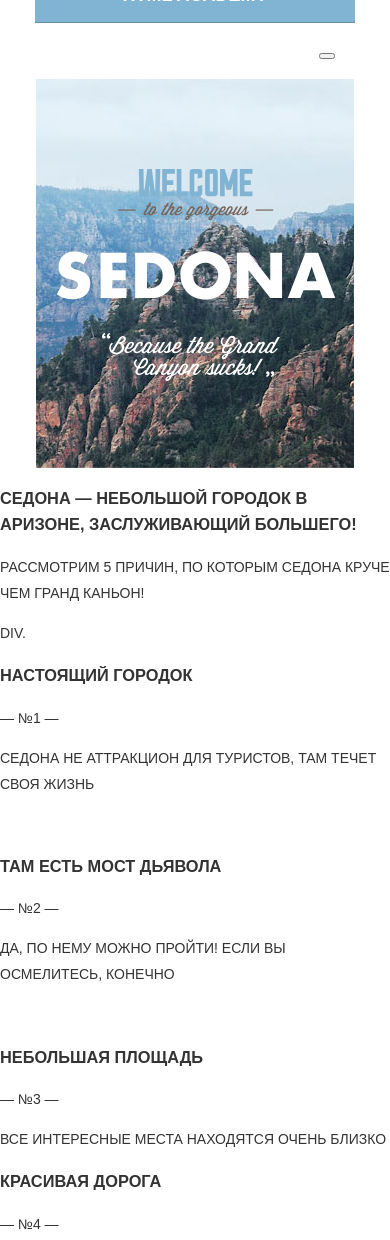
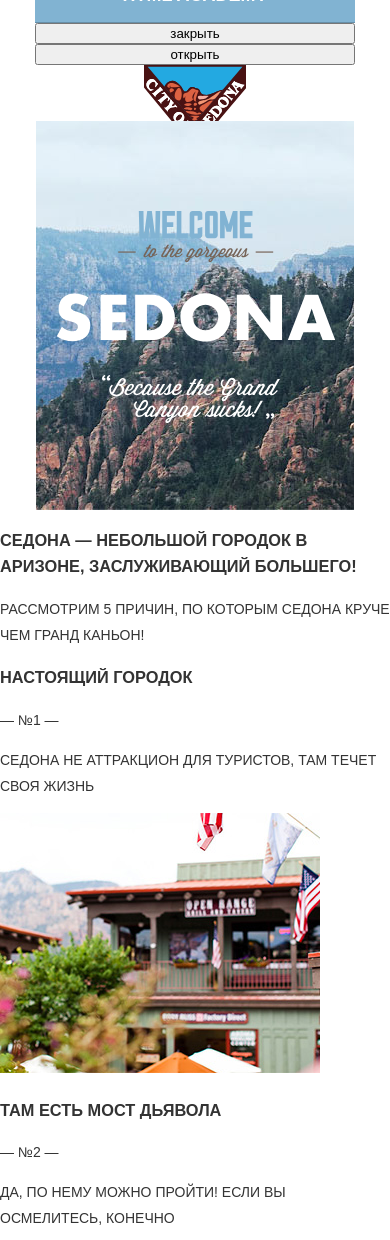
Before and after one commit to mitizh/sedona-adaptive, a website: page index.html in a window 390 px wide. Shown: the part 200-1440 px from the top of the page. Drawn offline with nearby package versions, Linux system fonts and the light colour scheme; files that its build step writes are made by us from their sources.

Commit message:
rewrite html
rewrite blocks nav, intro

```diff
--- a/index.html
+++ b/index.html
@@ -7,39 +7,46 @@
 	<link rel="stylesheet" href="css/style.css">
 </head>
 <body>
+	<div class="page-wrapper">
 		<header class="page-header">
 			<nav class="nav">
 				<ul class="nav__list">
 					<li class="nav__item"><a href="#" class="nav__link nav__link--no-border">главная</a></li>
 					<li class="nav__item"><a href="#" class="nav__link">фото и видео</a></li>
-				<li class="nav__item"><a class="nav__link nav__link--white"></a></li>
+					<li class="nav__item">
+						<a class="nav__link nav__link--white">
+							<picture class="nav__logo">
+								<source media="(min-width: 1200px)" srcset="img/logo-sedona-desktop.svg">
+         				<source media="(min-width: 768px)" srcset="img/logo-sedona-tablet.svg">
+								<img src="img/logo-sedona-mobile.svg" alt="logotype sedona">
+							</picture>
+						</a>
+					</li>
 					<li class="nav__item"><a href="#" class="nav__link">форма отзыва</a></li>
 					<li class="nav__item"><a href="#" class="nav__link">html academy</a></li>
-				<button class="close-menu">закрыть</button>
-				<button class="open-menu">открыть</button>
+					<button class="nav__close-menu">закрыть</button>
+					<button class="nav__open-menu">открыть</button>
 				</ul>
 			</nav>
+			<div class="intro">
+				<img class="intro__slogan" src="img/text-sedona-index.svg" alt="welcome to the gorgeous sedona, 'because grand canyon sucks'">
+			</div>
 		</header>
 		<main>
-		<section class="intro">
-			<img class="intro__slogan" src="img/text-sedona-index.svg" width="280" height="212" alt="welcome to the gorgeous sedona, 'because grand canyon sucks'">
-		</section>
-
 			<section class="reasons">
 				<div class="reasons__descr">
-				<h3 class="reasons__title">седона — небольшой
+					<h3 class="reasons__title reasons__title--big-margin">седона — небольшой
 					городок в аризоне, заслуживающий большего!</h3>
 					<p class="reasons__content">рассмотрим 5 причин, по которым седона круче чем гранд каньон!</p>
 				</div>
-			div.
-			<div class="reasons__item">
-				<h3 class="reasons__title">настоящий городок</h3>
+				<div class="reasons__item reasons__item--bg-blue reasons__item--text-white">
+					<h3 class="reasons__title reasons__item--text-white">настоящий городок</h3>
 					<p class="reasons__number">— №1 —</p>
 					<p class="reasons__content">седона не аттракцион для туристов, там течет своя жизнь</p>
-				<img src="" alt="" class="reasons__image">
+					<img src="img/main-city-mobile@1x.jpg" alt="photo city" class="reasons__image">
 				</div>
-			<div class="reasons__item">
-				<h3 class="reasons__title">там есть мост дьявола</h3>
+				<div class="reasons__item reasons__item--bg-blue reasons__item--text-white">
+					<h3 class="reasons__title reasons__item--text-white">там есть мост дьявола</h3>
 					<p class="reasons__number">— №2 —</p>
 					<p class="reasons__content">да, по нему можно пройти! если вы осмелитесь, конечно</p>
 					<img src="" alt="" class="reasons__image">
@@ -61,5 +68,6 @@
 				</div>
 			</section>
 		</main>
+	</div>
 </body>
 </html>
```
Lines whose indentation alone changed are shown as unchanged.
